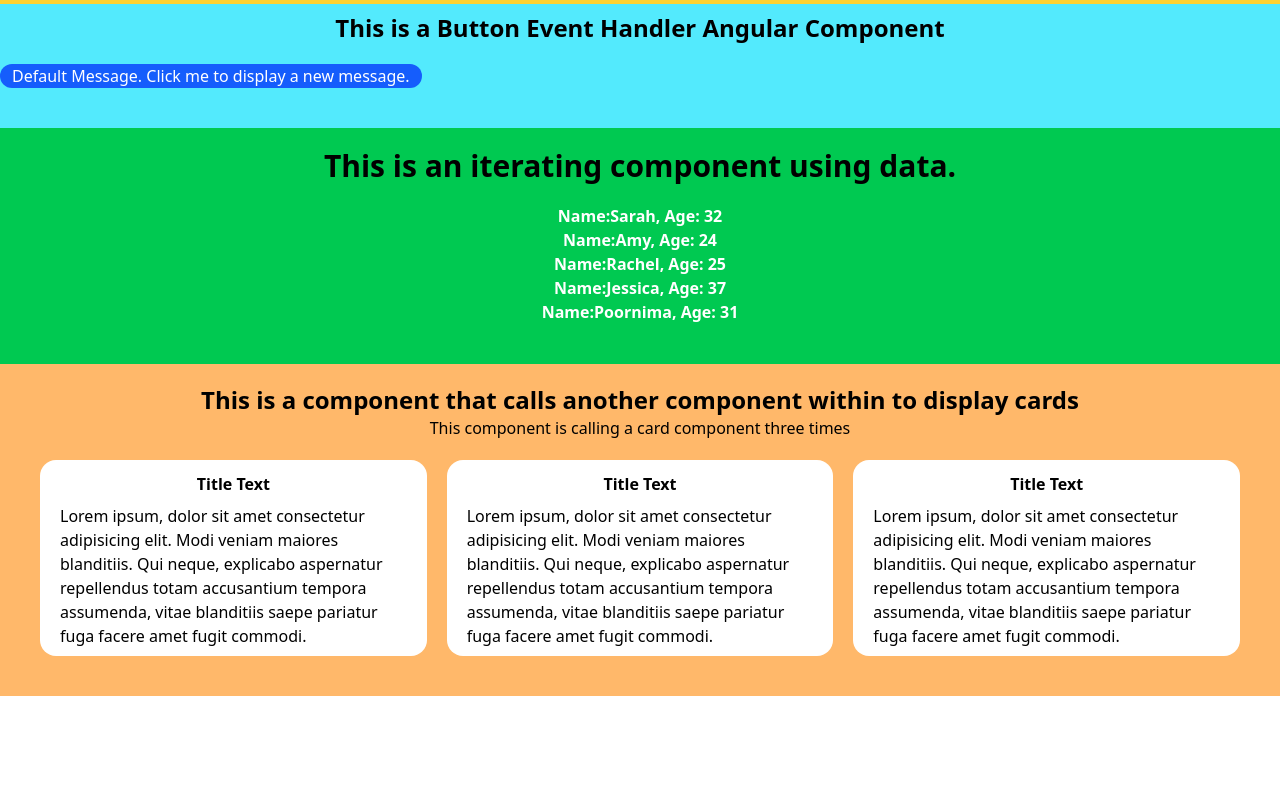
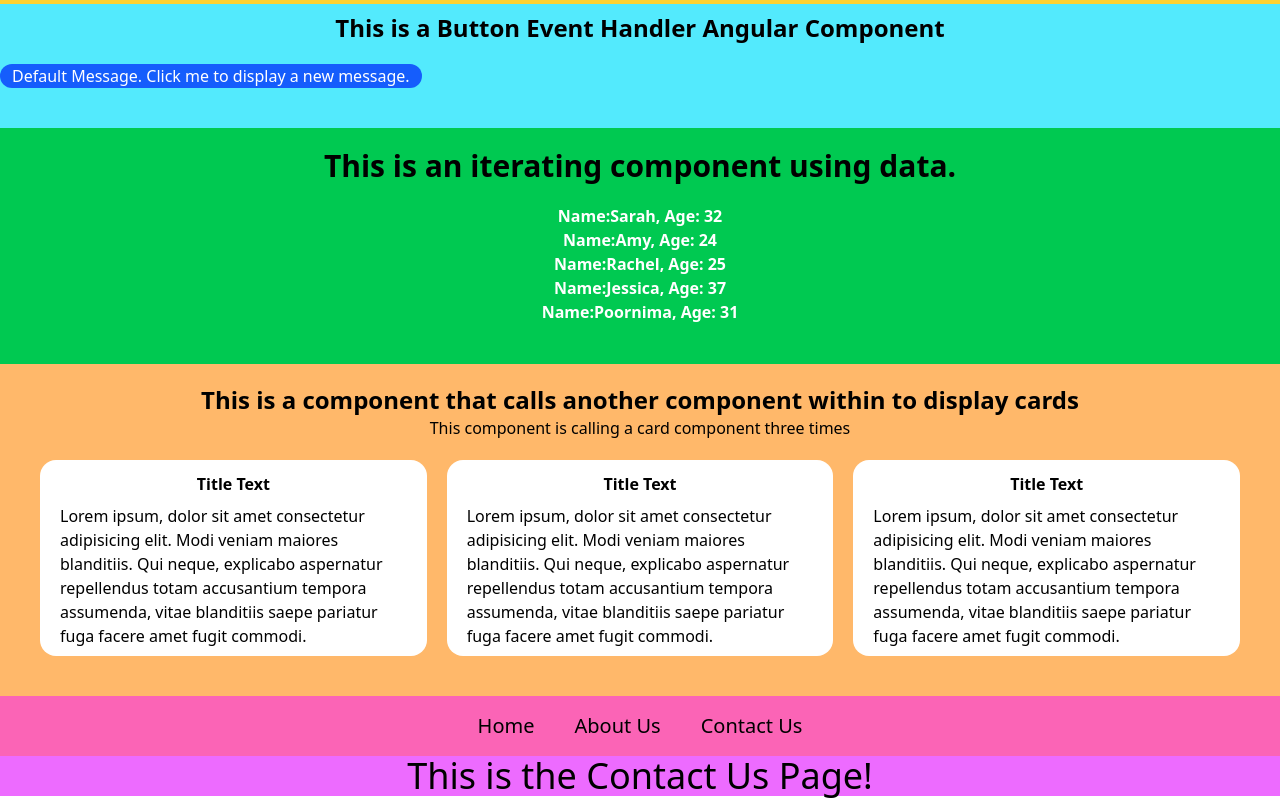
Before and after one commit to loopbutinfinite/angular-practice, an Angular app: page /ContactUsPage in a window 1280 px wide. Before the commit this address led to /. Shown: the part 484-1284 px from the top of the page. Before the commit the page ends 1180 px from the top, so only its background shows below. Built offline with nearby package versions, Linux system fonts and the light colour scheme.

Commit message:
Created a contact us page component to act as a single page for the contact us to practice navigating through a multi page project in Angular. At the moment, it is not functional, issue may have to do with the app.route file or syntax issue with routerLink.

```diff
--- a/src/app/app.routes.ts
+++ b/src/app/app.routes.ts
@@ -1,6 +1,10 @@
 import { Routes } from '@angular/router';
 import { AboutUsPage } from './about-us-page/about-us-page';
+import { ContactUsPage } from './contact-us-page/contact-us-page';
+import { App } from './app';
 
 export const routes: Routes = [
-    { path:"about-us-page", component: AboutUsPage}
+    { path: "HomePage", component: App },
+    { path:"AboutUsPage", component: AboutUsPage },
+    { path:"ContactUsPage", component: ContactUsPage }
 ];
--- /dev/null
+++ b/src/app/contact-us-page/contact-us-page.html
@@ -0,0 +1,8 @@
+<main class="h-100vh bg-mauve-500">
+    <header>
+        <app-navbar-component></app-navbar-component>
+    </header>
+    <main class="bg-fuchsia-400">
+        <h1 class="text-4xl text-center">This is the Contact Us Page!</h1>
+    </main>
+</main>
--- a/src/app/navbar-component/navbar-component.html
+++ b/src/app/navbar-component/navbar-component.html
@@ -1,7 +1,7 @@
 <section class="bg-pink-400 py-4 text-xl grid">
     <div class="grid-cols-3 text-center space-x-10">
         <a routerLink="/card-component">Home</a>
-        <a routerLink="../app-about-us-page">About Us</a>
+        <a routerLink="/AboutUsPage">About Us</a>
         <a href="">Contact Us</a>
     </div>
 </section>
```
Also changed, not shown: src/app/contact-us-page/contact-us-page.ts (added, +10 -0 lines), src/app/contact-us-page/contact-us-page.css (added), 1 other file (tests, documents, lock files or other folders).
